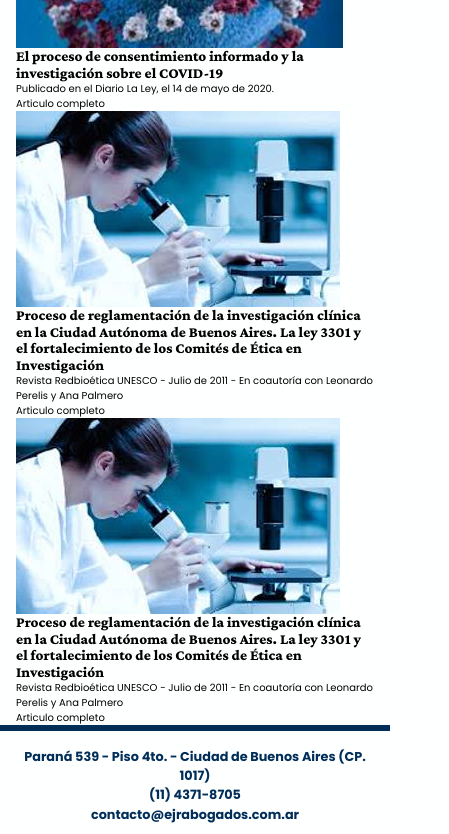
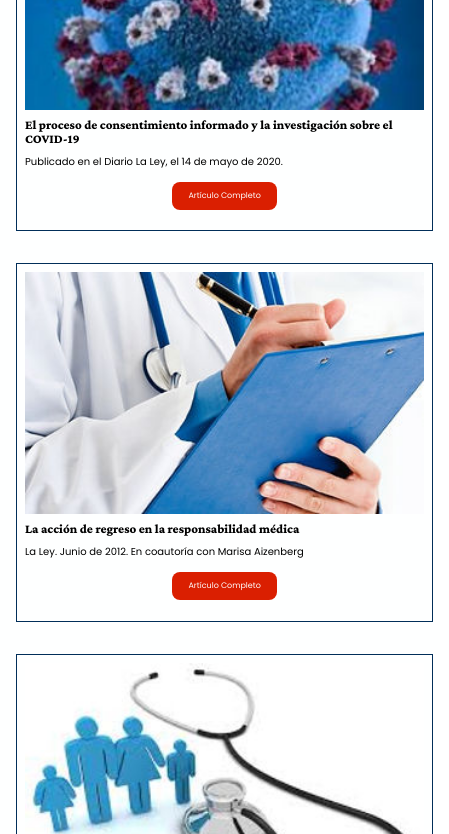
Before and after one commit to MaJuDeSantis/Web-Roitman-Asociados, a website: page src/assets/pages/publicaciones.html in a window 390 px wide. Shown: the part 262-1096 px from the top of the page, 449 px wide, since content can reach past the window. Drawn offline with nearby package versions, Linux system fonts and the light colour scheme.

Commit message:
Rediseño terminado

```diff
--- a/src/assets/pages/publicaciones.html
+++ b/src/assets/pages/publicaciones.html
@@ -49,45 +49,93 @@
 
 
     <main>
-        <div class="publicaciones-container wrapper flex-column">
 
-            <h1>Publicaciones</h1>
+        <div class="publicaciones-container">
+            <section class="card-publicacion">
+                <img src="../img/publicaciones_investigacionC19.png" alt="Publicacion investigacion COVID19">
+                <div class="card-publicacion__info">
+                    <div>
+                        <h3 class="card-publicacion__info__title">
+                            El proceso de consentimiento informado y la investigación sobre el COVID-19
+                        </h3>
+                        <p class="card-publicacion__info__time">Publicado en el Diario La Ley, el 14 de mayo de 2020.</p>
+                    </div>
 
-            <section class="publicaciones__card flex-column">
-
-                <img src="../img/publicaciones_investigacionC19.png" alt="Publicacion investigacion COVID19 ">
-                <div class="publicaciones__card__article flex-column">
-                    <h2 class="publicaciones__title">El proceso de consentimiento informado y la investigación sobre el COVID-19</h2>
-                    <p class="publicaciones__text">Publicado en el Diario La Ley, el 14 de mayo de 2020.</p>
-                    <a class="publicaciones__btn" href="https://14af2c4a-2961-4bf5-add2-42b38eee531d.usrfiles.com/ugd/14af2c_67a66936242f4e64b1d089d5d57bbb1e.pdf" rel="noopener noreferrer" target="_blank">Articulo completo
-                    </a>
+                    <a target="_blank" class="card-publicacion__info__btn btn" href="https://14af2c4a-2961-4bf5-add2-42b38eee531d.usrfiles.com/ugd/14af2c_67a66936242f4e64b1d089d5d57bbb1e.pdf">Artículo Completo</a>
                 </div>
-
             </section>
 
-            <section class="publicaciones__card flex-column">
+            <section class="card-publicacion">
+                <img src="../img/publicaciones_responsabilidadmedica.jpg">
+                <div class="card-publicacion__info">
+                    <div>
+                        <h3 class="card-publicacion__info__title">      La acción de regreso en la responsabilidad médica
+                        </h3>
+                        <p class="card-publicacion__info__time">La Ley. Junio de 2012. En coautoría con Marisa Aizenberg</p>
+                    </div>
+
+                    <a target="_blank" class="card-publicacion__info__btn btn" href="https://app.box.com/s/m462rhgak94saruwvzoq59g2dvh80shz">Artículo Completo</a>
+                </div>
+            </section>
+
+            <section class="card-publicacion">
+                <img src="../img/publicaciones-obrassociales.jpg">
+                <div class="card-publicacion__info">
+                    <div>
+                        <h3 class="card-publicacion__info__title">Obras sociales y enfermedades preexistentes en el marco de la adhesión voluntaria -Comentario al fallo de la CSJN “Q., V. s/ su presentación”</h3>
+                        <p class="card-publicacion__info__time">Publicado el: 20/04/2012 - eldial.com</p>
+                    </div>
+
+                    <a target="_blank" class="card-publicacion__info__btn btn" href="http://mariacristinacortesi.blogspot.com/2012/04/interesante-articulo-del-dr-roitman.html">Artículo Completo</a>
+                </div>
+            </section>
+
+            <section class="card-publicacion">
+                <img src="../img/publicaciones-certificado.jpg">
+                <div class="card-publicacion__info">
+                    <div>
+                        <h3 class="card-publicacion__info__title">
+                            El Certificado de Trabajo y la Multa Establecida por el Art. 80 LCT. Declaración de Inconstitucionalidad del Decreto 146/01</h3>
+                        <p class="card-publicacion__info__time">Publicado en agosto de 2009 en www.abogados.com.ar.</p>
+                    </div>
+
+                    <a target="_blank" class="card-publicacion__info__btn btn" href="https://abogados.com.ar/el-certificado-de-trabajo-y-la-multa-establecida-por-el-art-80-lct-declaracion-de-inconstitucionalidad-del-decreto-14601/3872">Artículo Completo</a>
+                </div>
+            </section>
+
+            <section class="card-publicacion">
+                <img src="../img/publicaciones-certificadodetrabajo.jpg">
+                <div class="card-publicacion__info">
+                    <div>
+                        <h3 class="card-publicacion__info__title">
+                        Los derechos de los pacientes y su reconocimiento a nivel nacional</h3>
+                        <p class="card-publicacion__info__time">La Ley. 29 de diciembre de 2009. En coautoría con Marisa Aizenberg.</p>
+                    </div>
+
+                    <a target="_blank" class="card-publicacion__info__btn btn" href="https://app.box.com/s/rso0mmocwlwjmn15emvb47o43u63lmmo">Artículo Completo</a>
+                </div>
+            </section>
+        </div>
+
+
+
+
+
+        <!-- <div>
+
+
+
+            <section >
 
                 <img src="../img/publicaciones_reglamentacion_etica_investigacion.png" alt="Publicacion reglamentacion etica de investigacion">
-                <div class="publicaciones__card__article flex-column">
-                    <h2 class="publicaciones__title">Proceso de reglamentación de la investigación clínica en la Ciudad Autónoma de Buenos Aires. La ley 3301 y el fortalecimiento de los Comités de Ética en Investigación</h2>
-                    <p class="publicaciones__text">Revista Redbioética UNESCO - Julio de 2011 - En coautoría con Leonardo Perelis y Ana Palmero</p>
-                    <a class="publicaciones__btn" href="https://www.academia.edu/47258633/Proceso_de_reglamentaci%C3%B3n_de_la_investigaci%C3%B3n_cl%C3%ADnica_en_la_Ciudad_Aut%C3%B3noma_de_Buenos_Aires_la_ley_3301_y_el_fortalecimiento_de_los_Comit%C3%A9s_de_%C3%89tica_en_Investigaci%C3%B3n" rel="noopener noreferrer" target="_blank">Articulo completo
+                <div >
+                    <h2 >Proceso de reglamentación de la investigación clínica en la Ciudad Autónoma de Buenos Aires. La ley 3301 y el fortalecimiento de los Comités de Ética en Investigación</h2>
+                    <p >Revista Redbioética UNESCO - Julio de 2011 - En coautoría con Leonardo Perelis y Ana Palmero</p>
+                    <a  href="https://www.academia.edu/47258633/Proceso_de_reglamentaci%C3%B3n_de_la_investigaci%C3%B3n_cl%C3%ADnica_en_la_Ciudad_Aut%C3%B3noma_de_Buenos_Aires_la_ley_3301_y_el_fortalecimiento_de_los_Comit%C3%A9s_de_%C3%89tica_en_Investigaci%C3%B3n" rel="noopener noreferrer" target="_blank">Articulo completo
                     </a>
                 </div>
             </section>
-
-
-            <section class="publicaciones__card flex-column">
-<!-- ah modificar por mas publicaciones -->
-                <img src="../img/publicaciones_reglamentacion_etica_investigacion.png" alt="Publicacion reglamentacion etica de investigacion">
-                <div class="publicaciones__card__article flex-column">
-                    <h2 class="publicaciones__title">Proceso de reglamentación de la investigación clínica en la Ciudad Autónoma de Buenos Aires. La ley 3301 y el fortalecimiento de los Comités de Ética en Investigación</h2>
-                    <p class="publicaciones__text">Revista Redbioética UNESCO - Julio de 2011 - En coautoría con Leonardo Perelis y Ana Palmero</p>
-                    <a class="publicaciones__btn" href="https://www.academia.edu/47258633/Proceso_de_reglamentaci%C3%B3n_de_la_investigaci%C3%B3n_cl%C3%ADnica_en_la_Ciudad_Aut%C3%B3noma_de_Buenos_Aires_la_ley_3301_y_el_fortalecimiento_de_los_Comit%C3%A9s_de_%C3%89tica_en_Investigaci%C3%B3n" rel="noopener noreferrer" target="_blank">Articulo completo
-                    </a>
-                </div>
-            </section>
-        </div>
+        </div> -->
 
 
     </main>
--- a/src/assets/scss/layout/_header.scss
+++ b/src/assets/scss/layout/_header.scss
@@ -37,7 +37,11 @@ header {
                 transform: scaleX(0);
                 transition: transform .3s ease-in-out;
             }
-            &:hover::before {
+            // &:hover::before {
+            //     transform-origin: left;
+            //     transform: scaleX(1);
+            // }
+            &:hover:not([class="activepage"])::before{
                 transform-origin: left;
                 transform: scaleX(1);
             }
--- a/src/assets/scss/main.scss
+++ b/src/assets/scss/main.scss
@@ -19,3 +19,4 @@
 @import "pages/contacto";
 @import "pages/perfil";
 @import "pages/especialidades";
+@import "pages/publicaciones";
--- a/src/assets/scss/pages/_especialidades.scss
+++ b/src/assets/scss/pages/_especialidades.scss
@@ -13,25 +13,29 @@
 
 .cards-container {
     display: grid;
-    gap: 3rem;
-    grid-template-columns: repeat(3,1fr);
-    grid-template-rows: repeat(1,1fr);
+    gap: 2rem;
+    grid-template-columns: repeat(auto-fit, minmax(250px, 1fr));
+
 
 
     &__card {
-        @include flex(column,space-between,strech);
+        align-self: flex-start;
+        @include flex(column,center,strech);
+        &__img-container {
+            height: fit-content;
+        }
 
 
         & h2 {
             background-color: $primary-color;
             color: $light-color;
-            height: 5rem;
-            font-size: $fs-medium;
+            font-size: $fs-small;
+            padding-block: 1rem;
         }
 
         & img {
-            flex: 1;
-            width: 80%;
+            width: 100%;
+            object-fit: fill;
         }
     }
 }
--- /dev/null
+++ b/src/assets/scss/pages/_publicaciones.scss
@@ -0,0 +1,115 @@
+
+.publicaciones-container {
+    @include flex (column,center,center);
+    gap: 2rem;
+    margin: 0 auto;
+    padding: 2rem 1rem;
+
+
+}
+
+
+.card-publicacion {
+    @include flex (row,flex-start,center,.5rem);
+    padding: .5rem;
+    border: 1px solid $primary-color;
+    & img {
+        width: 100%;
+    }
+
+
+    &__info {
+        @include flex(column,space-between);
+
+        flex: 1;
+        height: 100%;
+
+        &__title {
+            font-size: 1.2rem;
+            width: 50ch;
+            margin-bottom:.5rem ;
+        }
+
+        &__btn {
+            text-align: center;
+            width: fit-content;
+            padding: .5rem 1rem;
+            box-shadow: none;
+        }
+    }
+
+    @media screen and (max-width:1000px) {
+        @include flex (column,center,center);
+
+
+        &__info {
+            @include flex(column,space-between);
+            flex: 1;
+            height: 100%;
+
+            &__title {
+               margin-block:.5rem ;
+            }
+
+            &__btn {
+                text-align: center;
+                width: fit-content;
+                font-size: .8rem;
+                box-shadow: none;
+                margin-block:.8rem ;
+                align-self: center;
+
+            }
+        }
+    }
+
+    @media screen and (max-width:800px) {
+
+
+        &__info {
+            @include flex(column,space-between);
+            flex: 1;
+            height: 100%;
+
+            &__title {
+                font-size: 1rem;
+
+                margin-block:.5rem ;
+            }
+
+            &__btn {
+                text-align: center;
+                width: fit-content;
+                font-size: .8rem;
+                box-shadow: none;
+            }
+        }
+    }
+
+    @media screen and (max-width:550px) {
+        & img {
+            //width: 10%;
+        }
+
+        &__info {
+            @include flex(column,space-between);
+            flex: 1;
+            height: 100%;
+
+
+
+            &__title {
+                font-size: .8rem;
+
+                margin-block:.5rem ;
+            }
+
+            &__btn {
+                text-align: center;
+                width: fit-content;
+                font-size: .5rem;
+                box-shadow: none;
+            }
+        }
+    }
+}
```
Also changed, not shown: src/assets/pages/especialidades.html (+6 -6 lines), src/assets/css/main.css, src/assets/img/publicaciones-certificado.jpg (added), src/assets/img/publicaciones-certificadodetrabajo.jpg (added), src/assets/img/publicaciones-obrassociales.jpg (added), src/assets/img/publicaciones_responsabilidadmedica.jpg (added), 1 other file.
